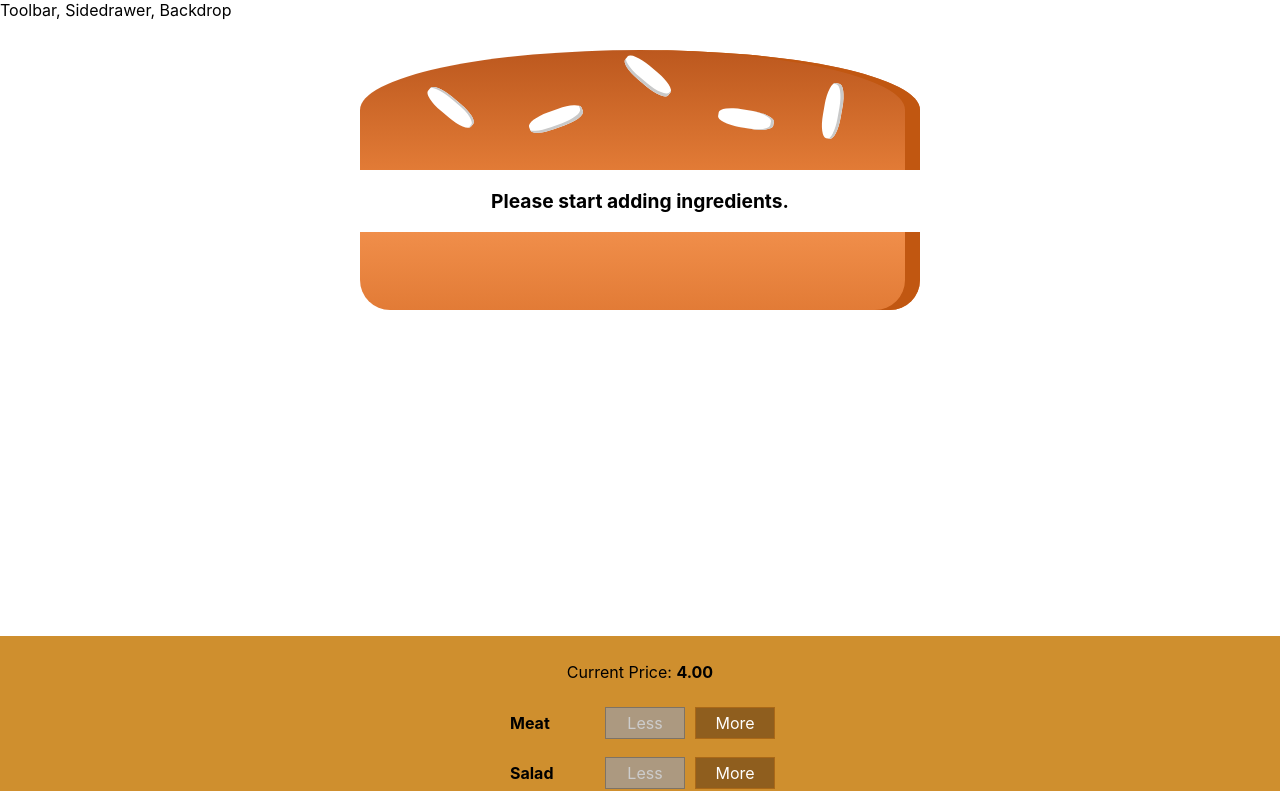
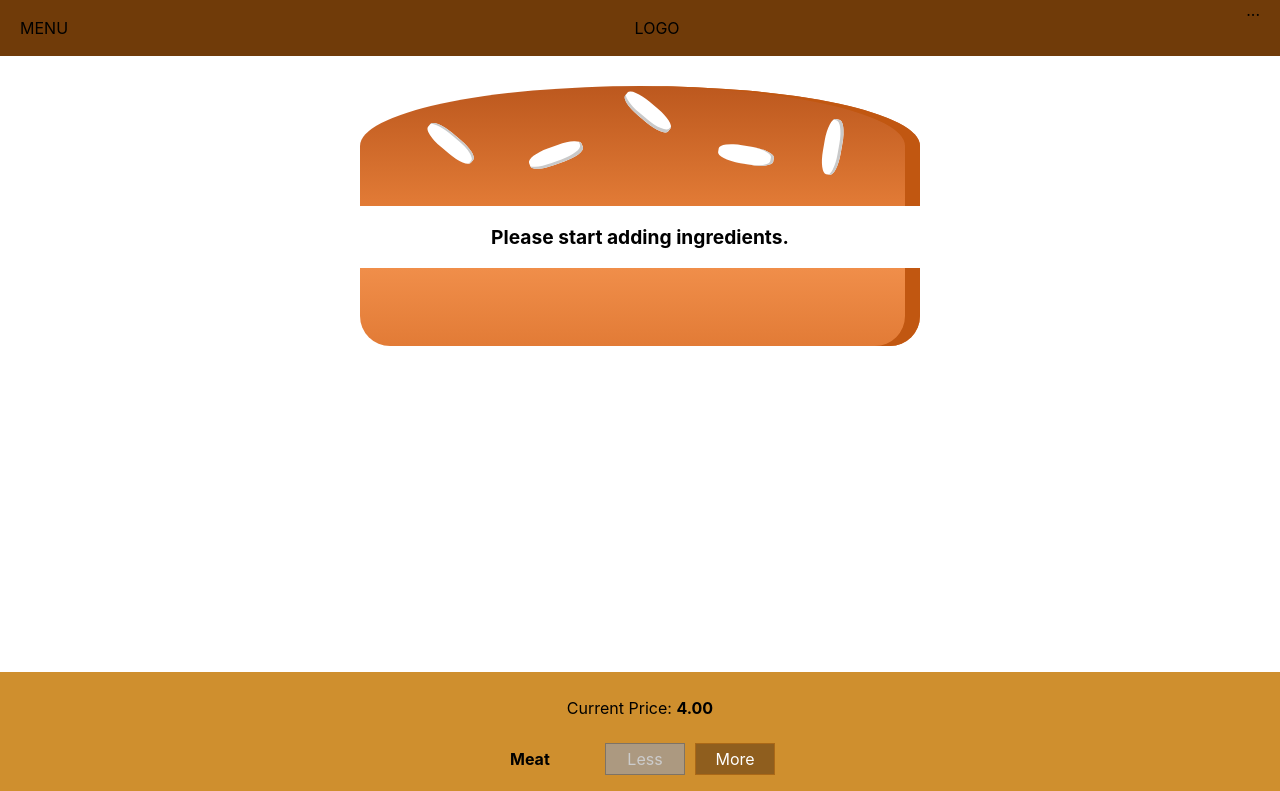
Before and after one commit to deleterepo/burger-builder, a React (Create React App) app: page / in a window 1280 px wide. Shown: the top 791 px of the page. Built offline with nearby package versions, Linux system fonts and the light colour scheme.

Commit message:
Created Toolbar component.

```diff
--- a/src/components/Layout/Layout.js
+++ b/src/components/Layout/Layout.js
@@ -2,10 +2,11 @@
 
 import Auxiliary from '../../hoc/Auxiliary';
 import classes from './Layout.module.css';
+import Toolbar from '../Navigation/Toolbar/Toolbar';
 
 const layout = (props) => (
     <Auxiliary>
-        <div>Toolbar, Sidedrawer, Backdrop</div>
+        <Toolbar />
         <main className={classes.Content}>{props.children}</main>
     </Auxiliary>
 );
--- a/src/components/Layout/Layout.module.css
+++ b/src/components/Layout/Layout.module.css
@@ -1,3 +1,3 @@
 .Content {
-    margin-top: 16px;
+    margin-top: 72px;
 }
--- /dev/null
+++ b/src/components/Navigation/Toolbar/Toolbar.js
@@ -0,0 +1,15 @@
+import React from 'react';
+
+import classes from './Toolbar.module.css';
+
+const toolbar = (props) => (
+    <header className={classes.Toolbar}>
+        <div>MENU</div>
+        <div>LOGO</div>
+        <nav>
+            ...
+        </nav>
+    </header>
+);
+
+export default toolbar;
--- /dev/null
+++ b/src/components/Navigation/Toolbar/Toolbar.module.css
@@ -0,0 +1,18 @@
+.Toolbar {
+    height: 56px;
+    width: 100%;
+    position: fixed;
+    top: 0;
+    left: 0;
+    background-color: #703B09;
+    display: flex;
+    justify-content: space-between;
+    align-items: center;
+    padding: 0 20px;
+    box-sizing: border-box;
+    z-index: 90;
+}
+
+.Toolbar nav {
+    height: 100%;
+}
```
